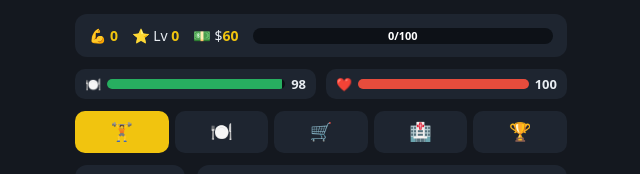
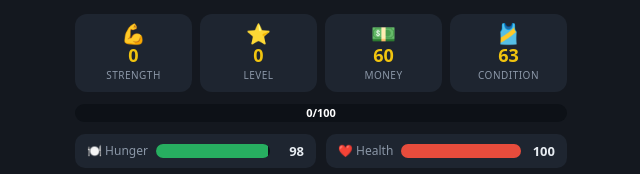
Before and after one commit to Pedroasilva/gym_incremental, a website built with Vite: page index.html in a window 1280 px wide. Shown: the top 174 px of the page, without its empty margins (319-959 px from the left). Built offline with nearby package versions, Linux system fonts and the light colour scheme.

Commit message:
ui: prominent character status cards, labelled meters; fix level-unlock refresh; block keyboard on all buttons

```diff
--- a/src/main.ts
+++ b/src/main.ts
@@ -10,15 +10,24 @@ const game = new Game();
 const app = document.querySelector<HTMLDivElement>("#app")!;
 
 app.innerHTML = `
-  <header class="top">
-    <span>💪 <b id="strength">0</b></span>
-    <span>⭐ Lv <b id="level">0</b></span>
-    <span>💵 $<b id="money">0</b></span>
-    <span class="xp"><span id="xpfill" class="xpfill"></span><b id="xptxt"></b></span>
+  <header class="stats">
+    <div class="stat"><span class="sicon">💪</span><span class="sval" id="strength">0</span><span class="slbl">Strength</span></div>
+    <div class="stat"><span class="sicon">⭐</span><span class="sval" id="level">0</span><span class="slbl">Level</span></div>
+    <div class="stat"><span class="sicon">💵</span><span class="sval" id="money">60</span><span class="slbl">Money</span></div>
+    <div class="stat"><span class="sicon">🎽</span><span class="sval" id="condhdr">40</span><span class="slbl">Condition</span></div>
   </header>
+  <div class="xpbar"><span id="xpfill" class="xpfill"></span><b id="xptxt"></b></div>
   <div class="meters">
-    <div class="meter">🍽️<div class="mbar"><span id="hungerfill"></span></div><b id="hungerval">100</b></div>
-    <div class="meter">❤️<div class="mbar"><span id="healthfill"></span></div><b id="healthval">100</b></div>
+    <div class="meter">
+      <span class="mlbl">🍽️ Hunger</span>
+      <div class="mbar"><span id="hungerfill"></span></div>
+      <b id="hungerval">100</b>
+    </div>
+    <div class="meter">
+      <span class="mlbl">❤️ Health</span>
+      <div class="mbar"><span id="healthfill"></span></div>
+      <b id="healthval">100</b>
+    </div>
   </div>
 
   <nav class="tabs">
@@ -100,6 +109,25 @@ app.innerHTML = `
 `;
 
 const $ = <T extends HTMLElement>(id: string) => document.getElementById(id) as T;
+
+// ===== Global: pointer/touch only — block ALL keyboard button activation =====
+// Stop keyboard-synthesized clicks (Enter/Space, detail === 0) before they reach
+// any button handler, and suppress the key itself so nothing auto-repeats.
+app.addEventListener(
+  "click",
+  (e) => {
+    if ((e as MouseEvent).detail === 0 && (e.target as HTMLElement)?.closest("button")) {
+      e.stopImmediatePropagation();
+      e.preventDefault();
+    }
+  },
+  true,
+);
+app.addEventListener("keydown", (e) => {
+  if ((e.key === "Enter" || e.key === " " || e.key === "Spacebar") && (e.target as HTMLElement)?.closest("button")) {
+    e.preventDefault();
+  }
+});
 
 // ================= Tabs =================
 type Tab = "gym" | "food" | "market" | "hospital" | "arnold";
@@ -349,6 +377,7 @@ function renderArnold() {
 
 // ================= Render loop =================
 let last = performance.now();
+let shownLevel = -1; // rebuild the exercise list whenever the level changes
 function render(now: number) {
   const dt = Math.min(0.1, (now - last) / 1000);
   last = now;
@@ -357,7 +386,12 @@ function render(now: number) {
   const ex = game.exercise();
   $("strength").textContent = Math.floor(game.state.strength).toLocaleString("en-US");
   $("level").textContent = String(game.state.level);
+  if (game.state.level !== shownLevel) {
+    shownLevel = game.state.level;
+    buildList(); // newly reached level unlocks exercises immediately
+  }
   $("money").textContent = Math.floor(game.state.money).toLocaleString("en-US");
+  $("condhdr").textContent = String(game.conditioning());
 
   const nextXp = game.xpForNextLevel();
   $<HTMLElement>("xpfill").style.width = Math.min(100, (game.state.xp / nextXp) * 100) + "%";
--- a/src/style.css
+++ b/src/style.css
@@ -33,25 +33,41 @@ body {
   padding: 14px;
 }
 
-/* ---- Top status ---- */
-.top {
+/* ---- Top status: character stat cards ---- */
+.stats {
+  display: grid;
+  grid-template-columns: repeat(4, 1fr);
+  gap: 8px;
+}
+.stat {
   display: flex;
-  flex-wrap: wrap;
-  gap: 8px 14px;
+  flex-direction: column;
   align-items: center;
+  gap: 2px;
   background: var(--panel);
   border-radius: 12px;
-  padding: 12px 14px;
-  font-size: 14px;
+  padding: 10px 6px;
 }
-.top b { color: var(--accent); }
-.xp {
+.sicon { font-size: 20px; line-height: 1; }
+.sval {
+  font-size: 18px;
+  font-weight: 800;
+  color: var(--accent);
+  line-height: 1.1;
+}
+.slbl {
+  font-size: 10px;
+  letter-spacing: 0.5px;
+  text-transform: uppercase;
+  color: var(--muted);
+}
+
+/* ---- XP bar ---- */
+.xpbar {
   position: relative;
-  flex: 1 1 120px;
-  min-width: 120px;
-  height: 16px;
+  height: 18px;
   background: #0d1117;
-  border-radius: 8px;
+  border-radius: 9px;
   overflow: hidden;
   display: flex;
   align-items: center;
@@ -67,7 +83,7 @@ body {
   background: linear-gradient(90deg, #2980b9, #3498db);
   transition: width 0.15s ease;
 }
-.xp b { position: relative; color: #fff; }
+.xpbar b { position: relative; color: #fff; font-weight: 700; }
 
 /* ---- Stage ---- */
 .stage {
@@ -246,20 +262,22 @@ body {
   flex: 1;
   display: flex;
   align-items: center;
-  gap: 6px;
+  gap: 8px;
   background: var(--panel);
   border-radius: 10px;
-  padding: 6px 10px;
+  padding: 8px 12px;
   font-size: 13px;
 }
+.mlbl { font-size: 12px; color: var(--muted); white-space: nowrap; }
 .mbar {
   flex: 1;
-  height: 10px;
+  height: 14px;
   background: #0d1117;
-  border-radius: 6px;
+  border-radius: 7px;
   overflow: hidden;
 }
 .mbar span { display: block; height: 100%; width: 100%; transition: width 0.2s ease, background 0.2s; }
+.meter b { min-width: 26px; text-align: right; }
 
 /* ===================== Tabs ===================== */
 .tabs { display: flex; gap: 6px; }
```
